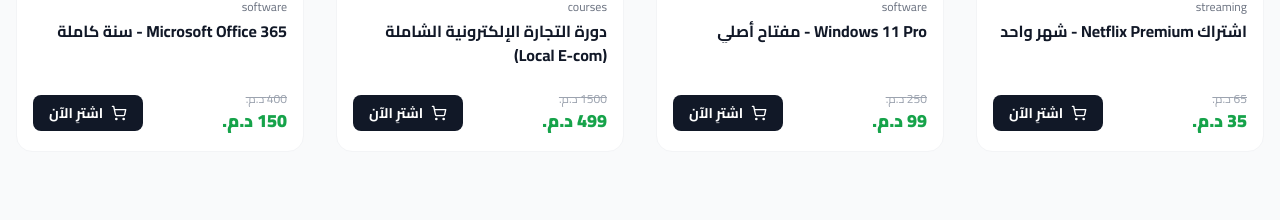
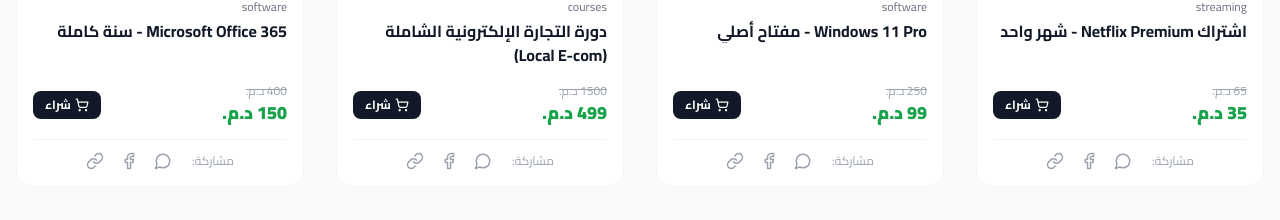
Before and after one commit to abdelghafour233/MAD, a React (Vite) app: page /#/ in a window 1280 px wide. Shown: the part 1532-1752 px from the top of the page. Built offline with nearby package versions, Linux system fonts and the light colour scheme.

Commit message:
feat: Add product sharing functionality
Implements social sharing options for products, including Facebook, direct message, and link copying. Updates the ProductCard and ProductDetails components to include sharing icons and logic. Also, refreshes an image URL in constants.

```diff
--- a/components/ProductCard.tsx
+++ b/components/ProductCard.tsx
@@ -1,6 +1,6 @@
-import React from 'react';
+import React, { useState } from 'react';
 import { Link } from 'react-router-dom';
-import { ShoppingCart, Eye } from 'lucide-react';
+import { ShoppingCart, Eye, Facebook, Link as LinkIcon, MessageCircle, Check } from 'lucide-react';
 import { Product } from '../types';
 
 interface ProductCardProps {
@@ -9,6 +9,18 @@
 }
 
 export const ProductCard: React.FC<ProductCardProps> = ({ product, onBuyNow }) => {
+  const [copied, setCopied] = useState(false);
+
+  const productUrl = `${window.location.origin}${window.location.pathname}#/product/${product.id}`;
+  const text = encodeURIComponent(`شاهد هذا العرض المميز: ${product.title}`);
+  const url = encodeURIComponent(productUrl);
+
+  const handleCopyLink = () => {
+    navigator.clipboard.writeText(productUrl);
+    setCopied(true);
+    setTimeout(() => setCopied(false), 2000);
+  };
+
   return (
     <div className="group bg-white rounded-2xl overflow-hidden border border-gray-100 hover:shadow-xl transition-all duration-300 flex flex-col">
       <div className="relative aspect-square overflow-hidden bg-gray-100">
@@ -44,7 +56,7 @@
           </h3>
         </Link>
 
-        <div className="mt-auto pt-4 flex items-center justify-between">
+        <div className="mt-auto pt-2 flex items-center justify-between mb-3">
           <div className="flex flex-col">
             {product.oldPrice && (
               <span className="text-xs text-gray-400 line-through">
@@ -58,11 +70,41 @@
 
           <button
             onClick={() => onBuyNow(product)}
-            className="bg-gray-900 text-white px-4 py-2 rounded-lg text-sm font-bold hover:bg-brand-600 transition-colors flex items-center gap-2"
+            className="bg-gray-900 text-white px-3 py-1.5 rounded-lg text-xs font-bold hover:bg-brand-600 transition-colors flex items-center gap-1"
           >
-            <ShoppingCart size={16} />
-            اشترِ الآن
+            <ShoppingCart size={14} />
+            شراء
           </button>
+        </div>
+
+        {/* Share Buttons Footer */}
+        <div className="pt-3 border-t border-gray-100 flex items-center justify-center gap-4">
+            <span className="text-xs text-gray-400 ml-1">مشاركة:</span>
+            <a
+              href={`https://wa.me/?text=${text}%20${url}`}
+              target="_blank"
+              rel="noopener noreferrer"
+              className="text-gray-400 hover:text-[#25D366] transition-colors"
+              title="مشاركة عبر واتساب"
+            >
+              <MessageCircle size={18} />
+            </a>
+            <a
+              href={`https://www.facebook.com/sharer/sharer.php?u=${url}`}
+              target="_blank"
+              rel="noopener noreferrer"
+              className="text-gray-400 hover:text-[#1877F2] transition-colors"
+              title="مشاركة عبر فيسبوك"
+            >
+              <Facebook size={18} />
+            </a>
+            <button
+              onClick={handleCopyLink}
+              className={`transition-colors ${copied ? 'text-brand-600' : 'text-gray-400 hover:text-gray-900'}`}
+              title="نسخ الرابط"
+            >
+              {copied ? <Check size={18} /> : <LinkIcon size={18} />}
+            </button>
         </div>
       </div>
     </div>
--- a/constants.ts
+++ b/constants.ts
@@ -45,7 +45,7 @@
     price: 99,
     oldPrice: 250,
     category: 'software',
-    image: 'https://images.unsplash.com/photo-1606166325683-1627b5ebd2b1?auto=format&fit=crop&w=800&q=80',
+    image: 'https://images.unsplash.com/photo-1593640408182-31c70c8268f5?auto=format&fit=crop&w=800&q=80',
     description: 'مفتاح تفعيل ويندوز 11 برو أصلي مدى الحياة. يدعم التحديثات الرسمية من مايكروسوفت وجميع اللغات.',
     features: ['تفعيل مدى الحياة', 'يدعم التحديثات', 'نسخة أصلية 100%', 'دعم النواتين 32/64']
   },
--- a/pages/ProductDetails.tsx
+++ b/pages/ProductDetails.tsx
@@ -1,6 +1,6 @@
 import React, { useState, useEffect } from 'react';
 import { useParams, Link } from 'react-router-dom';
-import { ShoppingCart, Zap, ShieldCheck, Check } from 'lucide-react';
+import { ShoppingCart, Zap, ShieldCheck, Check, Facebook, Link as LinkIcon, MessageCircle, Share2 } from 'lucide-react';
 import { PRODUCTS } from '../constants';
 import { CheckoutModal } from '../components/CheckoutModal';
 import { Product } from '../types';
@@ -8,6 +8,7 @@
 export const ProductDetails: React.FC = () => {
   const { id } = useParams<{ id: string }>();
   const [isModalOpen, setIsModalOpen] = useState(false);
+  const [copied, setCopied] = useState(false);
 
   useEffect(() => {
     window.scrollTo(0, 0);
@@ -25,6 +26,17 @@
       </div>
     );
   }
+
+  // Sharing Logic
+  const productUrl = `${window.location.origin}${window.location.pathname}#/product/${product.id}`;
+  const text = encodeURIComponent(`شاهد هذا العرض المميز: ${product.title}`);
+  const url = encodeURIComponent(productUrl);
+
+  const handleCopyLink = () => {
+    navigator.clipboard.writeText(productUrl);
+    setCopied(true);
+    setTimeout(() => setCopied(false), 2000);
+  };
 
   return (
     <div className="py-12 bg-gray-50 min-h-screen animate-fade-in">
@@ -87,7 +99,7 @@
                 </ul>
               </div>
 
-              <div className="mt-auto pt-8 border-t border-gray-100 space-y-4">
+              <div className="mt-auto pt-8 border-t border-gray-100 space-y-6">
                 <button
                   onClick={() => setIsModalOpen(true)}
                   className="w-full bg-gray-900 text-white py-4 rounded-xl font-bold text-lg hover:bg-brand-600 transition-all flex items-center justify-center gap-3 shadow-lg shadow-gray-900/10 hover:shadow-brand-500/30"
@@ -96,7 +108,7 @@
                   اطلب الآن عبر واتساب
                 </button>
 
-                <div className="grid grid-cols-2 gap-4 text-xs text-gray-500">
+                <div className="grid grid-cols-2 gap-4 text-xs text-gray-500 mb-4">
                   <div className="flex items-center justify-center gap-2 bg-gray-50 py-2 rounded-lg">
                     <Zap size={16} className="text-brand-600" /> تسليم فوري للكود
                   </div>
@@ -104,6 +116,42 @@
                     <ShieldCheck size={16} className="text-brand-600" /> ضمان كامل المدة
                   </div>
                 </div>
+
+                {/* Sharing Section */}
+                <div className="bg-gray-50 rounded-xl p-4">
+                  <div className="flex items-center gap-2 text-gray-700 font-bold mb-3">
+                    <Share2 size={18} />
+                    <span>شارك هذا المنتج مع أصدقائك</span>
+                  </div>
+                  <div className="flex items-center gap-3">
+                    <a
+                      href={`https://wa.me/?text=${text}%20${url}`}
+                      target="_blank"
+                      rel="noopener noreferrer"
+                      className="flex-1 bg-[#25D366]/10 text-[#25D366] py-2 rounded-lg font-bold flex items-center justify-center gap-2 hover:bg-[#25D366] hover:text-white transition-all"
+                    >
+                      <MessageCircle size={18} />
+                      واتساب
+                    </a>
+                    <a
+                      href={`https://www.facebook.com/sharer/sharer.php?u=${url}`}
+                      target="_blank"
+                      rel="noopener noreferrer"
+                      className="flex-1 bg-[#1877F2]/10 text-[#1877F2] py-2 rounded-lg font-bold flex items-center justify-center gap-2 hover:bg-[#1877F2] hover:text-white transition-all"
+                    >
+                      <Facebook size={18} />
+                      فيسبوك
+                    </a>
+                    <button
+                      onClick={handleCopyLink}
+                      className="bg-white border border-gray-200 text-gray-600 p-2 rounded-lg hover:bg-gray-100 hover:text-gray-900 transition-all"
+                      title="نسخ الرابط"
+                    >
+                      {copied ? <Check size={20} className="text-green-500" /> : <LinkIcon size={20} />}
+                    </button>
+                  </div>
+                </div>
+
               </div>
             </div>
           </div>
```
